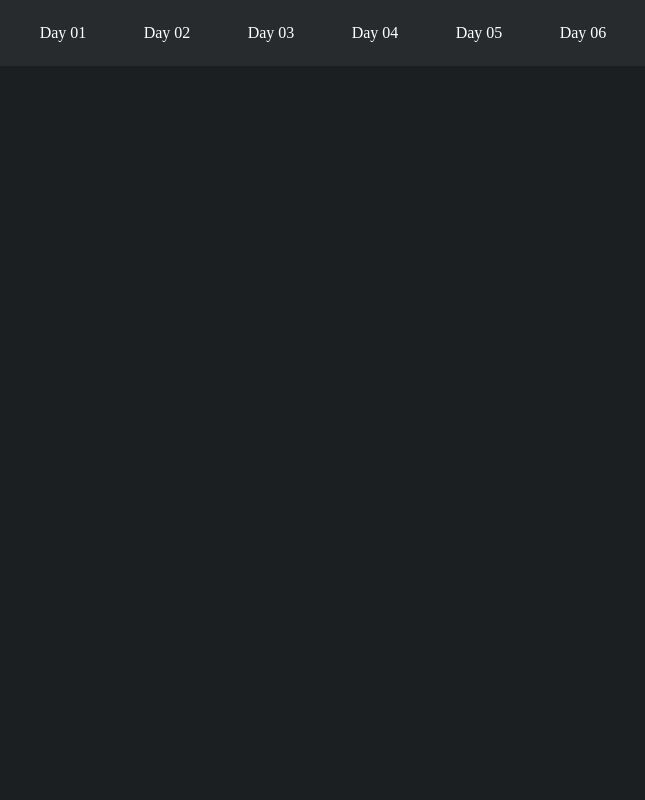
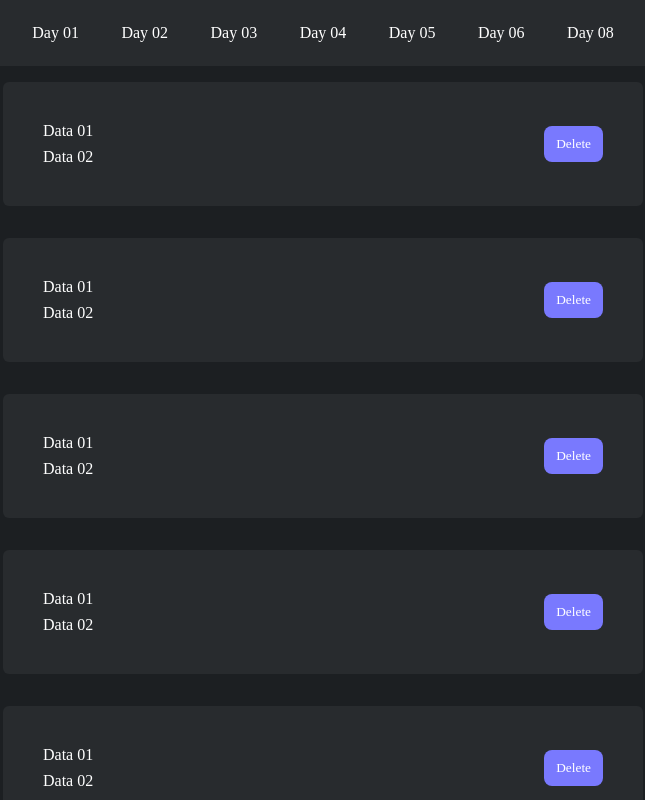
Before and after one commit to basakjeet08/First-Angular-App, an Angular app: page /http-testing in a window 1280 px wide. Before the commit this address led to /. Shown: the top 800 px of the page, without its empty margins (317-962 px from the left). Built offline with nearby package versions, Linux system fonts and the light colour scheme; a web font is replaced by a local one.

Commit message:
feat : Implemented the component layer for the http testing.

```diff
--- a/src/app/app.component.html
+++ b/src/app/app.component.html
@@ -139,6 +139,18 @@
             </li>
           </ul>
         </li>
+
+        <!-- Day 08 Option -->
+        <li class="outer-nav-option">
+          Day 08
+          <ul class="inner-nav-container">
+            <li>
+              <a routerLink="/http-testing" routerLinkActive="active">
+                Http Testing
+              </a>
+            </li>
+          </ul>
+        </li>
       </ul>
     </nav>
   </header>
--- a/src/app/app.module.ts
+++ b/src/app/app.module.ts
@@ -41,6 +41,7 @@ import { ObservableTestingComponent } from './components/observable-testing/obse
 import { SubjectTestingComponent } from './components/subject-testing/subject-testing.component';
 import { FormTestingComponent } from './components/form-testing/form-testing.component';
 import { ReactiveFormTestingComponent } from './components/reactive-form-testing/reactive-form-testing.component';
+import { HttpTestingComponent } from './components/http-testing/http-testing.component';
 
 // These are the routes for this component / module
 const routes: Routes = [
@@ -81,6 +82,7 @@ const routes: Routes = [
   { path: 'subject-testing', component: SubjectTestingComponent },
   { path: 'form-testing', component: FormTestingComponent },
   { path: 'reactive-form-testing', component: ReactiveFormTestingComponent },
+  { path: 'http-testing', component: HttpTestingComponent },
 ];
 
 // The NgModule decoration is used for every module created. Here app is considered as a module in the project
@@ -123,6 +125,7 @@ const routes: Routes = [
     SubjectTestingComponent,
     FormTestingComponent,
     ReactiveFormTestingComponent,
+    HttpTestingComponent,
   ],
   imports: [
     BrowserModule,
--- /dev/null
+++ b/src/app/components/http-testing/http-testing.component.css
@@ -0,0 +1,27 @@
+#outer-container {
+  display: flex;
+  flex-direction: column;
+
+  gap: 32px;
+}
+
+.card-container {
+  width: 50vw;
+
+  display: flex;
+  flex-direction: row;
+  align-items: center;
+  justify-content: space-between;
+
+  padding: 40px;
+
+  border-radius: 6px;
+  background-color: var(--card);
+}
+
+.col-container {
+  display: flex;
+  flex-direction: column;
+
+  gap: 8px;
+}
--- /dev/null
+++ b/src/app/components/http-testing/http-testing.component.html
@@ -0,0 +1,12 @@
+<div id="outer-container">
+  <!-- Card Container for all the fetched data list -->
+  <div class="card-container" *ngFor="let data of dataList">
+    <div class="col-container">
+      <p>{{ data.title }}</p>
+      <p>{{ data.description }}</p>
+    </div>
+
+    <!-- Button to delete data from the database -->
+    <button (click)="onDeleteClick(data.id)">Delete</button>
+  </div>
+</div>
--- /dev/null
+++ b/src/app/components/http-testing/http-testing.component.ts
@@ -0,0 +1,24 @@
+import { Component } from '@angular/core';
+
+@Component({
+  selector: 'app-http-testing',
+  templateUrl: './http-testing.component.html',
+  styleUrls: ['./http-testing.component.css'],
+})
+export class HttpTestingComponent {
+  // This is the dummy data for the Template
+  dataList = [
+    { id: '', title: 'Data 01', description: 'Data 02' },
+    { id: '', title: 'Data 01', description: 'Data 02' },
+    { id: '', title: 'Data 01', description: 'Data 02' },
+    { id: '', title: 'Data 01', description: 'Data 02' },
+    { id: '', title: 'Data 01', description: 'Data 02' },
+    { id: '', title: 'Data 01', description: 'Data 02' },
+    { id: '', title: 'Data 01', description: 'Data 02' },
+  ];
+
+  // This function is invoked when the user clicks on the delete button
+  onDeleteClick(id: string) {
+    console.log(id);
+  }
+}
```
Also changed, not shown: 1 other file (tests, documents, lock files or other folders).
